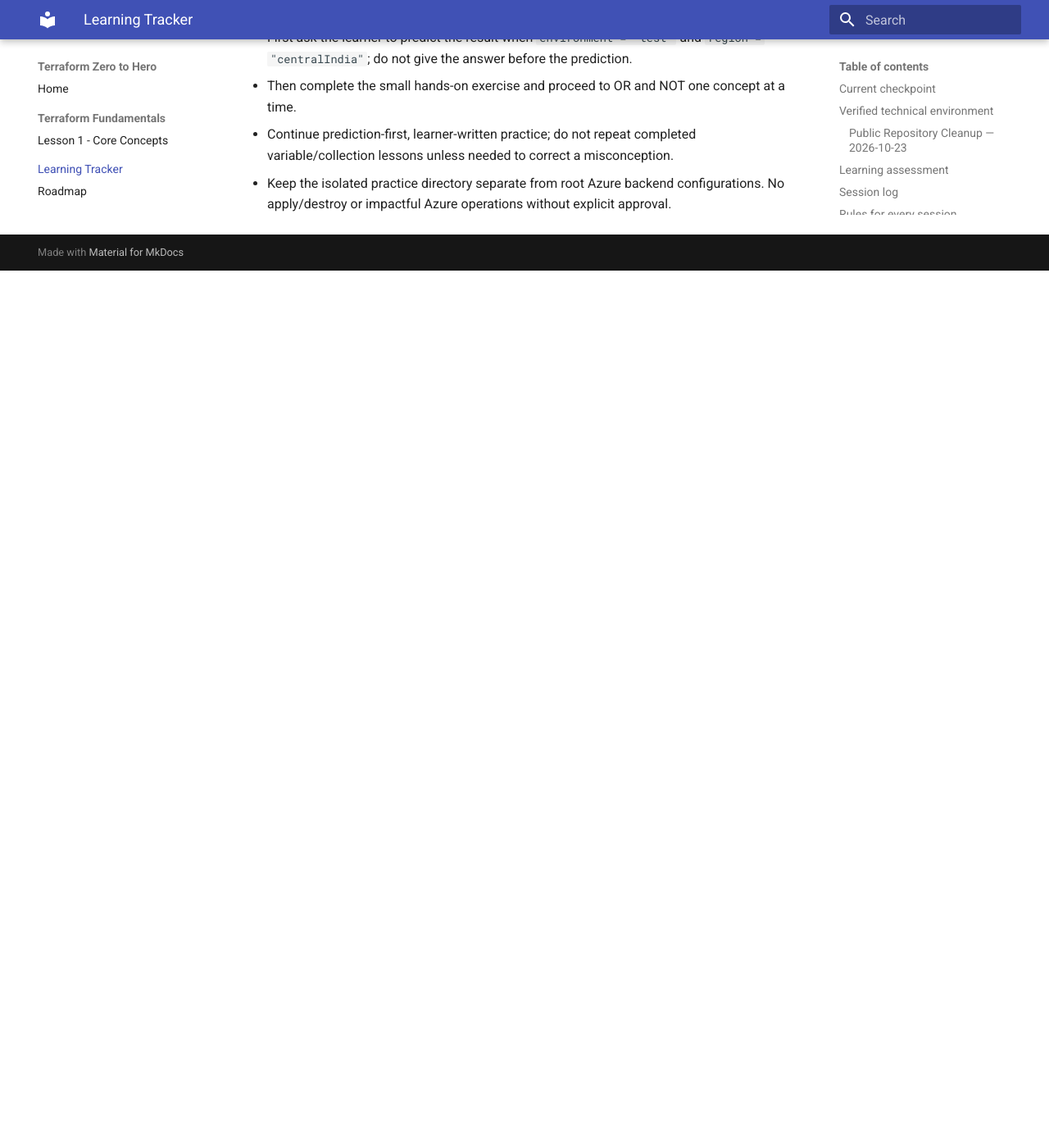
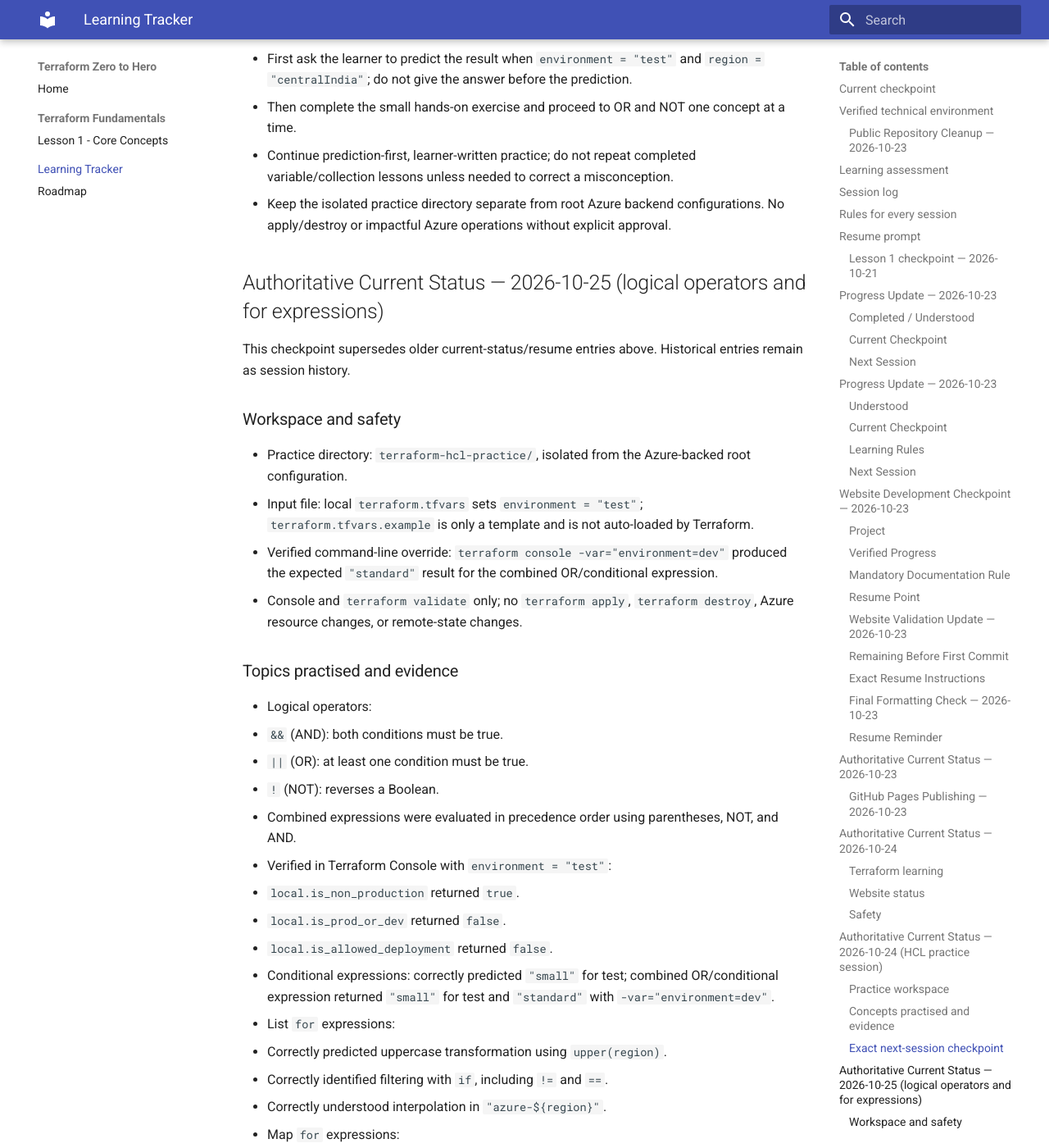
Before and after one commit to pshewale-dev/terraform-azure-lab, an MkDocs documentation site: the page built from docs/LEARNING-PROGRESS.md, in a window 1280 px wide and 1400 px high, scrolled down 11015 px. Shown: the whole window at 82% size. Built offline with MkDocs 1.6.1 and Material for MkDocs 9.7.7, drawn with Linux system fonts in a browser that asks for light colours; before the commit the page ends 11345 px from its top, so only the background shows below that; some of the changed text lies outside the part shown.

Commit message:
docs: record HCL logical operators and for-expression checkpoint

````diff
--- a/docs/LEARNING-PROGRESS.md
+++ b/docs/LEARNING-PROGRESS.md
@@ -3,9 +3,9 @@
 ## Current checkpoint
 Course: Terraform Zero-to-Hero
 Current phase: 1 — Fundamentals
-Current course checkpoint (authoritative): Phase 1 — Fundamentals; hands-on HCL practice.
-Status: Progress demonstrated through local values, expressions, input variables, validation, collections, and conditionals.
-Next topic: Logical operators (`&&`, `||`, `!`), starting with the pending AND prediction.
+Current course checkpoint (authoritative, 2026-10-25): Phase 1 — Fundamentals; hands-on HCL practice in `terraform-hcl-practice/`.
+Status: HCL variables, collections, conditionals, logical operators, and list/map `for` expressions practised with prediction-first exercises and console verification.
+Next topic: Conditional expressions inside `for` expressions; pending prediction for the `westindia` label.
 The older checkpoint entries below are retained as historical records; this current checkpoint supersedes them.
 
 ## Verified technical environment
@@ -326,3 +326,52 @@ This entry supersedes older current-status/resume instructions above. Earlier se
 - Then complete the small hands-on exercise and proceed to OR and NOT one concept at a time.
 - Continue prediction-first, learner-written practice; do not repeat completed variable/collection lessons unless needed to correct a misconception.
 - Keep the isolated practice directory separate from root Azure backend configurations. No apply/destroy or impactful Azure operations without explicit approval.
+
+
+## Authoritative Current Status — 2026-10-25 (logical operators and for expressions)
+
+This checkpoint supersedes older current-status/resume entries above. Historical entries remain as session history.
+
+### Workspace and safety
+- Practice directory: `terraform-hcl-practice/`, isolated from the Azure-backed root configuration.
+- Input file: local `terraform.tfvars` sets `environment = "test"`; `terraform.tfvars.example` is only a template and is not auto-loaded by Terraform.
+- Verified command-line override: `terraform console -var="environment=dev"` produced the expected `"standard"` result for the combined OR/conditional expression.
+- Console and `terraform validate` only; no `terraform apply`, `terraform destroy`, Azure resource changes, or remote-state changes.
+
+### Topics practised and evidence
+- Logical operators:
+  - `&&` (AND): both conditions must be true.
+  - `||` (OR): at least one condition must be true.
+  - `!` (NOT): reverses a Boolean.
+  - Combined expressions were evaluated in precedence order using parentheses, NOT, and AND.
+- Verified in Terraform Console with `environment = "test"`:
+  - `local.is_non_production` returned `true`.
+  - `local.is_prod_or_dev` returned `false`.
+  - `local.is_allowed_deployment` returned `false`.
+- Conditional expressions: correctly predicted `"small"` for test; combined OR/conditional expression returned `"small"` for test and `"standard"` with `-var="environment=dev"`.
+- List `for` expressions:
+  - Correctly predicted uppercase transformation using `upper(region)`.
+  - Correctly identified filtering with `if`, including `!=` and `==`.
+  - Correctly understood interpolation in `"azure-${region}"`.
+- Map `for` expressions:
+  - Correctly identified iteration variables (e.g. `env`, `label`, `fruit`) as temporary names introduced by the `for` expression, not declarations in `variables.tf`.
+  - Correctly distinguished list output `[...]` from map output `{ key => value }`.
+  - Correctly predicted independent transformations of map keys and values with `upper()`.
+  - Correctly predicted that filtering `if env != "test"` retains `dev` and `prod`.
+  - Verified in console that filtering `var.allowed_regions` with `if region == "centralindia"` returns only `{"centralindia" = "CENTRALINDIA"}`.
+- Misconceptions to revisit gently: the learner initially predicted true for AND when one side was false, and initially predicted true for the OR expression when both comparisons were false. They corrected these after truth-table walkthroughs and console checks.
+- Mastery status: **practised / improving; not yet marked mastered**. Continue to collect independent evidence in new examples.
+
+### Exact resume point
+- Current topic: Terraform `for` expressions, combining a conditional expression with a list-to-map transformation.
+- Pending prediction: for
+  ```hcl
+  {
+    for region in var.allowed_regions :
+    region => (region == "centralindia" ? "primary" : "secondary")
+  }
+  ```
+  predict the value associated with key `westindia`.
+- Ask for the prediction first. Then verify in the isolated Terraform console and explain only as needed.
+- Keep teaching one concept at a time and avoid large copy-paste exercises.
+- No apply/destroy or impactful Azure operations without explicit approval.
````
